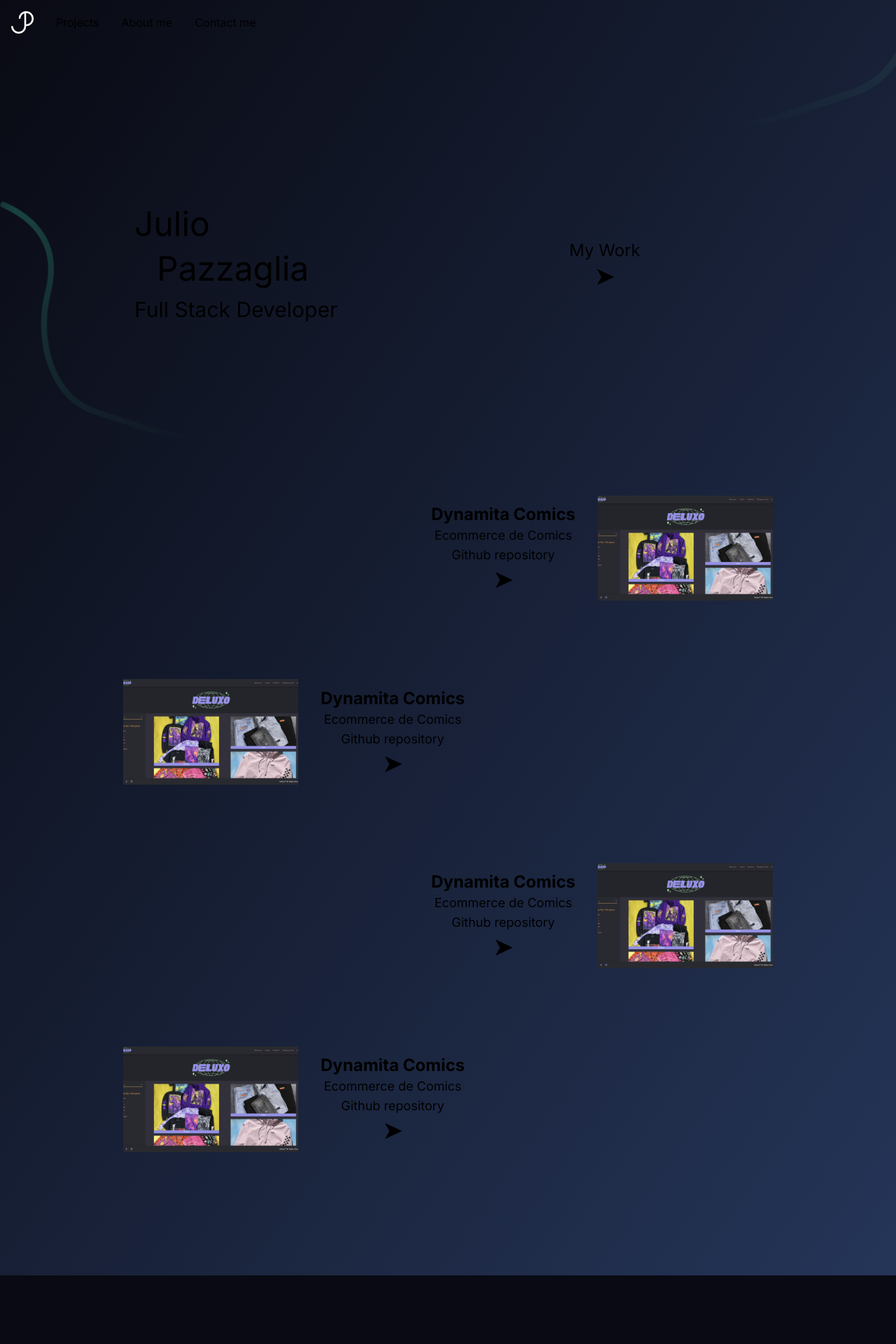
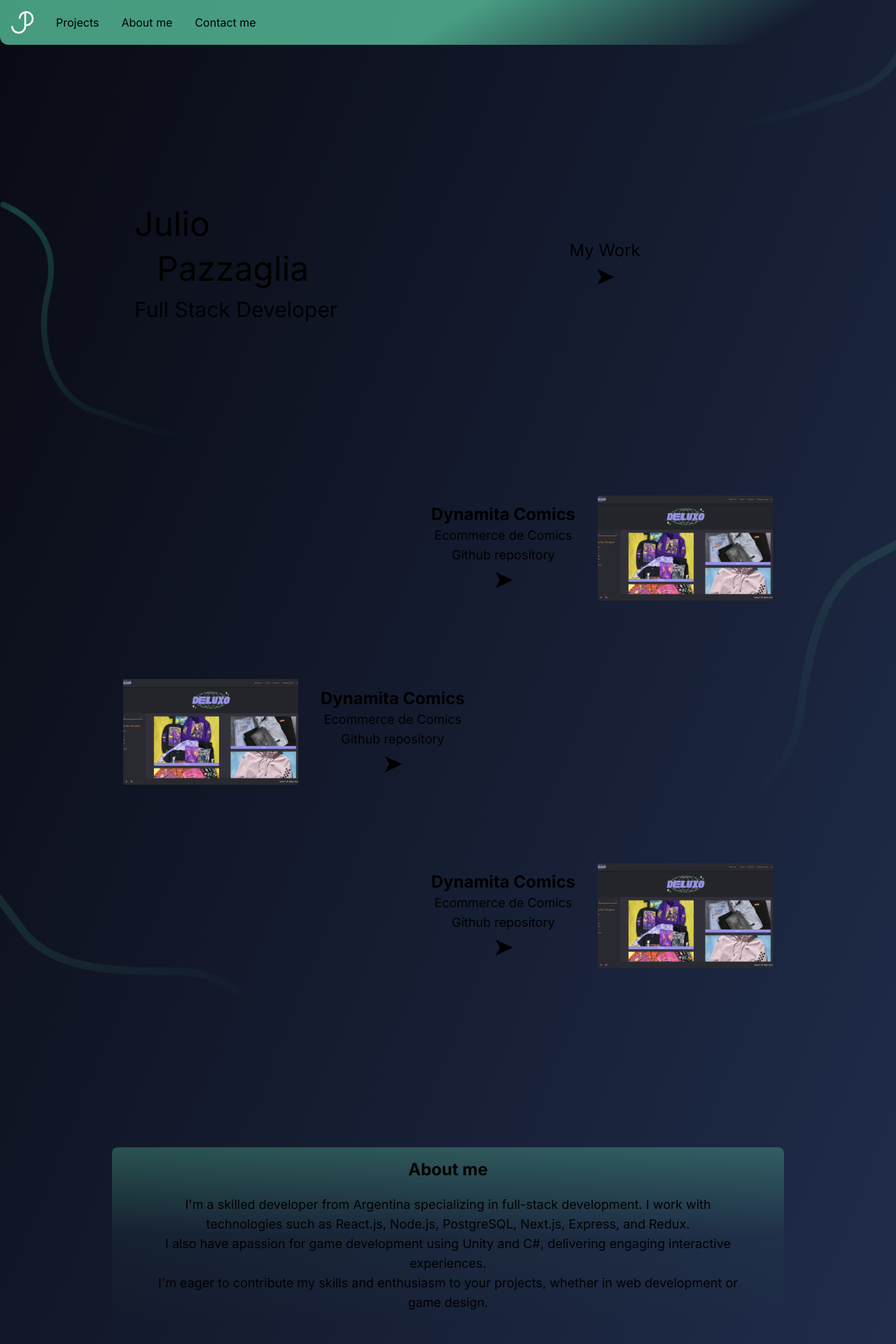
Before and after one commit to JulioPazzaglia/Portfolio, a Next.js app: page / in a window 1280 px wide. Shown: the top 1920 px of the page at 70% size. Before the commit the page ends 1822 px from the top, so only its background shows below. Built offline with nearby package versions, Linux system fonts and the light colour scheme.

Commit message:
subi el about me y empece con los intereses

```diff
--- /dev/null
+++ b/src/app/components/aboutMeLabel.js
@@ -0,0 +1,22 @@
+export default function AboutMeLabel() {
+  return (
+    <div className='bg-gradient-to-b from-baseGreen via-middleGreen to-transparent p-4 rounded-lg'>
+      <div className='flex justify-center items-center flex-col px-8'>
+        <h1 className='text-2xl font-bold text-center'>About me</h1>
+        <h1 className='text-lg pt-5 text-center'>
+          I'm a skilled developer from Argentina specializing in full-stack
+          development. I work with technologies such as React.js, Node.js,
+          PostgreSQL, Next.js, Express, and Redux.
+          <br />
+          <div className='hidden lg:block'>
+            I also have apassion for game development using Unity and C#,
+            delivering engaging interactive experiences.
+            <br />
+            I'm eager to contribute my skills and enthusiasm to your projects,
+            whether in web development or game design.
+          </div>
+        </h1>
+      </div>
+    </div>
+  );
+}
--- a/src/app/components/backgroundDetails.js
+++ b/src/app/components/backgroundDetails.js
@@ -2,7 +2,7 @@ import Image from "next/image";
 
 export default function BackgroundDetails() {
   return (
-    <div className='w-full'>
+    <div className='w-full h-full absolute'>
       <Image
         src={"/assets/backgroundImage2.png"}
         alt='details'
@@ -17,6 +17,20 @@ export default function BackgroundDetails() {
         height='400'
         className='absolute top-72'
       />
+      <Image
+        src={"/assets/backgroundImage3.png"}
+        alt='details'
+        width='250'
+        height='250'
+        className='absolute top-[40rem] right-0 '
+      />
+      <Image
+        src={"/assets/backgroundImage4.png"}
+        alt='details'
+        width='400'
+        height='400'
+        className='absolute top-[65rem] left-0 '
+      />
     </div>
   );
 }
--- a/src/app/components/projectLabelLeft.js
+++ b/src/app/components/projectLabelLeft.js
@@ -2,7 +2,7 @@ import Image from "next/image";
 
 export default function projectLabelLeft() {
   return (
-    <div className='flex-col-reverse lg:flex-row  BannerFadeLeft p-4 rounded-lg flex'>
+    <div className='flex-col-reverse lg:flex-row BannerFadeLeft p-4 rounded-lg flex'>
       <Image
         src={"/assets/placeholderProjecto1.png"}
         alt='logo'
--- a/src/app/globals.css
+++ b/src/app/globals.css
@@ -29,7 +29,7 @@ body {
 }
 
 .NavbarFade {
-  background: linear-gradient(150deg, rgba(var(--base-green-rgb)) 7%, rgba(var(--base-green-rgb)) 50%, rgba(249, 249, 249, 0.00) 85%);
+  background: linear-gradient(150deg, rgba(98, 219, 175, 0.69) 7%, rgba(98, 219, 175, 0.69) 50%, rgba(249, 249, 249, 0.00) 85%);
 }
 
 .BannerFadeLeft {
--- a/src/app/page.js
+++ b/src/app/page.js
@@ -3,13 +3,14 @@ import ProjectLabelLeft from "./components/projectLabelLeft";
 import ProjectLabelRight from "./components/projectLabelRight";
 import TitleBanner from "./components/banner";
 import BackgroundDetails from "./components/backgroundDetails";
+import AboutMeLabel from "./components/aboutMeLabel";
 
 export default function Home() {
   return (
     <main className='flex min-h-screen flex-col items-center'>
       <Navbar />
-      <div className="w-full absolute z-10">
-        <BackgroundDetails/>
+      <div className='w-full absolute z-10'>
+        <BackgroundDetails />
       </div>
       <div className='p-4 w-4/5 p-12 mt-56 mt-24'>
         <TitleBanner />
@@ -24,9 +25,15 @@ export default function Home() {
         <div className='col-start-1 md:col-start-2 col-span-3'>
           <ProjectLabelRight />
         </div>
-        <div className='col-start-1 col-span-3 md:col-span-2'>
-          <ProjectLabelLeft />
-        </div>
+      </div>
+      <div className='px-20 md:px-40 my-20'>
+        <AboutMeLabel />
+      </div>
+      <div className='grid grid-cols-4 gap-4 px-20 md:px-40 my-20'>
+        <AboutMeLabel />
+        <AboutMeLabel />
+        <AboutMeLabel />
+        <AboutMeLabel />
       </div>
     </main>
   );
--- a/tailwind.config.js
+++ b/tailwind.config.js
@@ -13,14 +13,12 @@ module.exports = {
           'conic-gradient(from 180deg at 50% 50%, var(--tw-gradient-stops))',
       },
       colors: {
-        'fade': '#3f3cbb'
+        'baseGreen': 'rgba(98, 219, 175, 0.3)',
+        'middleGreen': 'rgba(98, 219, 175, 0.04)'
       },
       rotate: {
         '135': '135deg',
       },
-      scale: {
-        '-100': '-1',
-    },
     },
   },
   plugins: [],
```
Also changed, not shown: public/assets/backgroundImage3.png (renamed from public/assets/Backgroundline3.png), public/assets/backgroundImage4.png (added).
